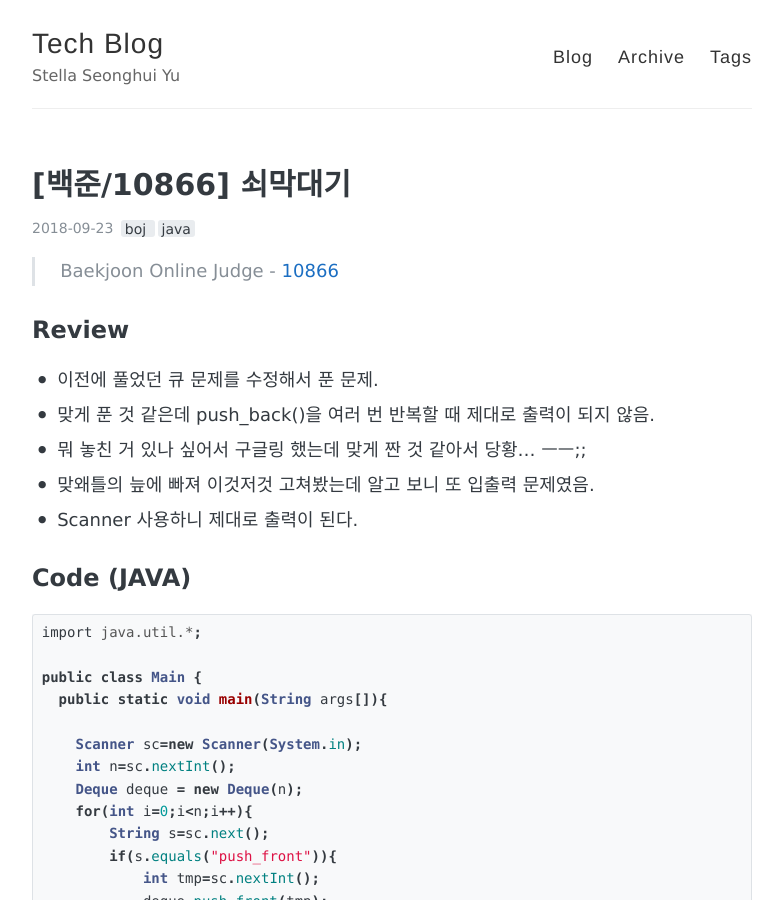
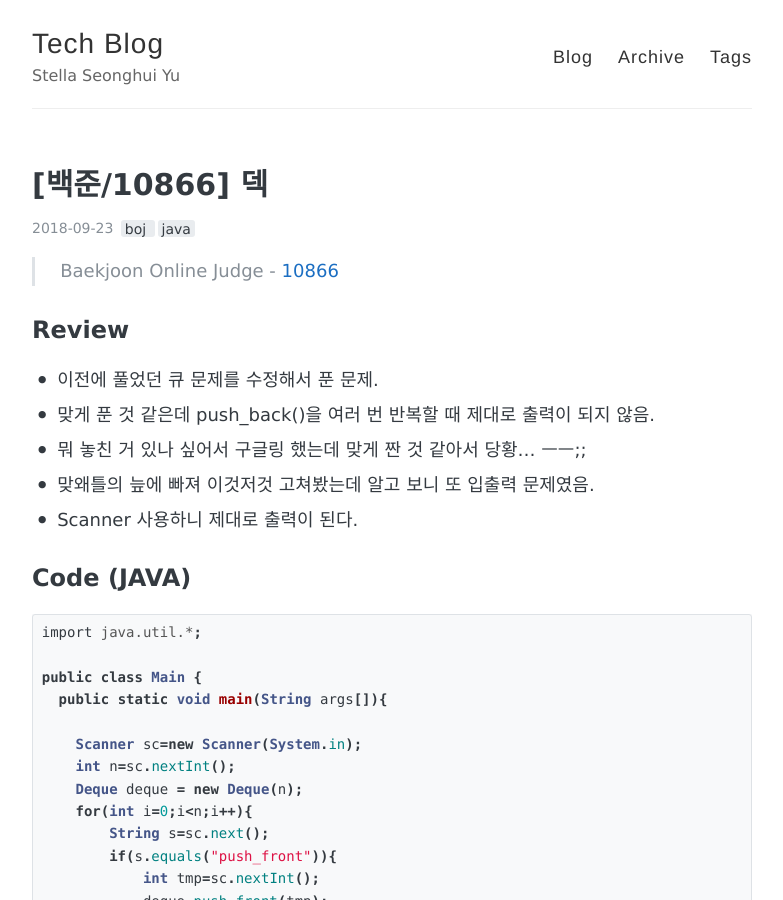
Before and after one commit to Seonghui/Seonghui.github.io, a Jekyll site: the page built from _posts/2018-09-23-bj-10866.md, in a window 1280 px wide and 900 px high. Shown: the whole window, without its empty margins (248-1031 px from the left). Built offline with Jekyll 4.4.1, drawn with Linux system fonts in a browser that asks for light colours.

Commit message:
Fix typo

```diff
--- a/_posts/2018-09-23-bj-10866.md
+++ b/_posts/2018-09-23-bj-10866.md
@@ -1,6 +1,6 @@
 ---
 layout: post
-title: "[백준/10866] 쇠막대기"
+title: "[백준/10866] 덱"
 tags: [boj, java]
 ---
 > Baekjoon Online Judge - [10866](https://www.acmicpc.net/problem/10866)
```
